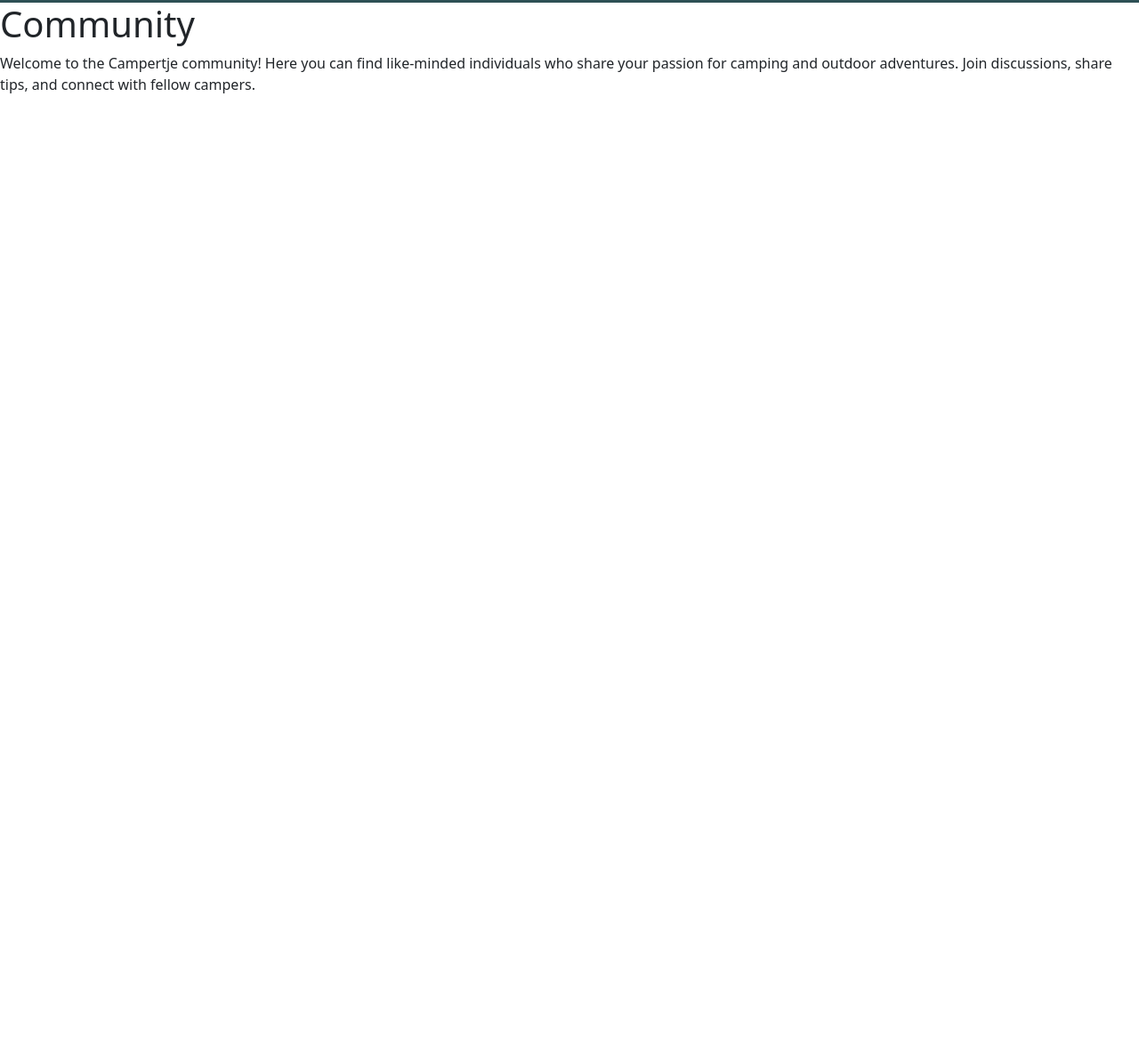
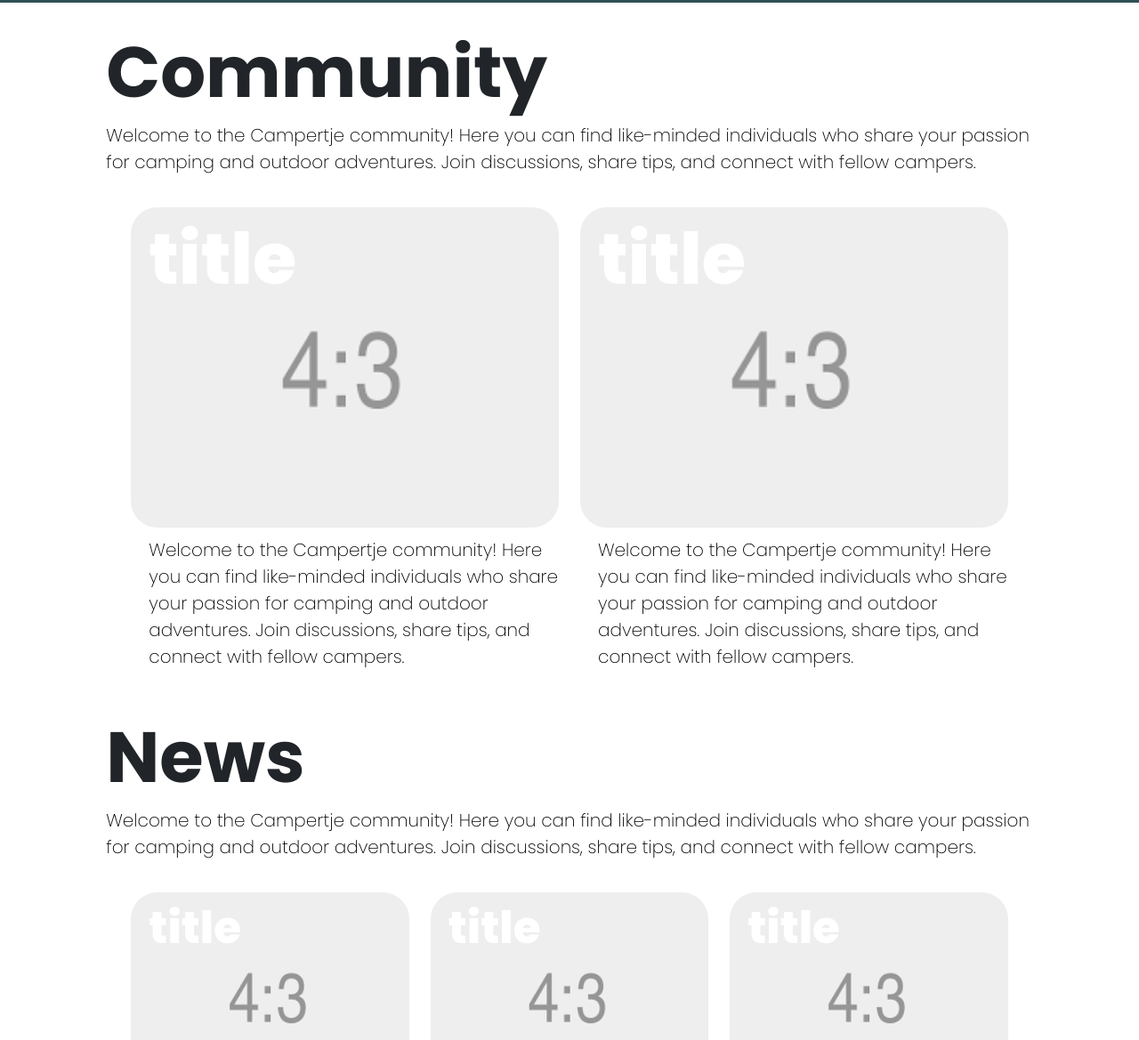
Before and after one commit to Robbydewijs/Campertje, a plain HTML site: page community.html in a window 1280 px wide. Shown: the part 81-1250 px from the top of the page at 89% size. Before the commit the page ends 800 px from the top, so only its background shows below. Drawn offline with nearby package versions, Linux system fonts and the light colour scheme.

Commit message:
added community tab

```diff
--- a/community.html
+++ b/community.html
@@ -44,10 +44,90 @@
         </div>
       </nav>
 
-    <div>
-      <h1>Community</h1>
+
+<!--content-->
+<!--big cards-->
+<div class="card-container">
+  <div class="top-text">
+    <h1>Community</h1>
+    <p>Welcome to the Campertje community! Here you can find like-minded individuals who share your passion for camping and outdoor adventures. Join discussions, share tips, and connect with fellow campers.</p>
+  </div>
+  <div class="row container-fluid align-items-center col-10 offset-1">
+    <div class="card-big col-md">
+      <h1>title</h1>
+      <img src="images/placeholder.png" class="card-img-top" alt="...">
       <p>Welcome to the Campertje community! Here you can find like-minded individuals who share your passion for camping and outdoor adventures. Join discussions, share tips, and connect with fellow campers.</p>
     </div>
+    <div class="card-big col-md">
+      <h1>title</h1>
+      <img src="images/placeholder.png" class="card-img-top" alt="...">
+      <p>Welcome to the Campertje community! Here you can find like-minded individuals who share your passion for camping and outdoor adventures. Join discussions, share tips, and connect with fellow campers.</p>
+    </div>
+  </div>
+  <br>
+  <div class="top-text">
+    <h1>News</h1>
+    <p>Welcome to the Campertje community! Here you can find like-minded individuals who share your passion for camping and outdoor adventures. Join discussions, share tips, and connect with fellow campers.</p>
+  </div>
+  <!--small cards-->
+  <div class="row container-fluid align-items-center col-10 offset-1">
+    <div class="card-mid col-md">
+      <h1>title</h1>
+      <img src="images/placeholder.png" class="card-img-top" alt="...">
+      <p>Welcome to the Campertje community!</p>
+    </div>
+    <div class="card-mid col-md">
+     <h1>title</h1>
+     <img src="images/placeholder.png" class="card-img-top" alt="...">
+      <p>Welcome to the Campertje community!</p>
+    </div>
+      <div class="card-mid col-md">
+     <h1>title</h1>
+     <img src="images/placeholder.png" class="card-img-top" alt="...">
+      <p>Welcome to the Campertje community!</p>
+    </div>
+  </div>
+  <br>
+  <div class="row container-fluid align-items-center col-10 offset-1">
+    <div class="card-mid col-md">
+      <h1>title</h1>
+      <img src="images/placeholder.png" class="card-img-top" alt="...">
+      <p>Welcome to the Campertje community!</p>
+    </div>
+    <div class="card-mid col-md">
+     <h1>title</h1>
+     <img src="images/placeholder.png" class="card-img-top" alt="...">
+      <p>Welcome to the Campertje community!</p>
+    </div>
+      <div class="card-mid col-md">
+     <h1>title</h1>
+     <img src="images/placeholder.png" class="card-img-top" alt="...">
+      <p>Welcome to the Campertje community!</p>
+    </div>
+  </div>
+  <br>
+  <div class="row container-fluid align-items-center col-10 offset-1">
+    <div class="card-mid col-md">
+      <h1>title</h1>
+      <img src="images/placeholder.png" class="card-img-top" alt="...">
+      <p>Welcome to the Campertje community!</p>
+    </div>
+    <div class="card-mid col-md">
+     <h1>title</h1>
+     <img src="images/placeholder.png" class="card-img-top" alt="...">
+      <p>Welcome to the Campertje community!</p>
+    </div>
+      <div class="card-mid col-md">
+     <h1>title</h1>
+     <img src="images/placeholder.png" class="card-img-top" alt="...">
+      <p>Welcome to the Campertje community!</p>
+    </div>
+  </div>
+</div>
+</div>
+
+
+
 
     <script src="https://cdn.jsdelivr.net/npm/bootstrap@5.3.3/dist/js/bootstrap.bundle.min.js" integrity="sha384-YvpcrYf0tY3lHB60NNkmXc5s9fDVZLESaAA55NDzOxhy9GkcIdslK1eN7N6jIeHz" crossorigin="anonymous"></script>
 
--- a/css/pages.css
+++ b/css/pages.css
@@ -0,0 +1,129 @@
+.row {
+    flex-wrap: wrap !important;
+  }
+
+
+.top-text {
+    font-family: "Poppins", sans-serif;
+    margin-left: 8%;
+    margin-right: 8%;
+    padding-bottom: 20px;
+    padding-top: 10px;
+}
+
+.top-text h1 {
+    font-weight: 700;
+    font-size: 80px;
+}
+.top-text p {
+    font-family: "Poppins", sans-serif;
+    font-weight: 200;
+    font-size: 20px;
+    color: #000000;
+}
+
+
+
+.card-big {
+    min-height: 50vh;
+    width: 50vh;
+
+    transition: 0.3s;
+
+
+}
+
+.card-big h1 {
+    font-family: "Poppins", sans-serif;
+    font-weight: 800;
+    font-style: bold;
+    font-size: 80px;
+    margin-left: 20px;
+    margin-top: 10px;
+    color: #fff;
+    position: absolute;
+}
+
+.card-big img {
+    border-radius: 30px;
+}
+
+.card-big:hover {
+    transform: scale(1.02);
+    transition: 0.3s;
+}
+
+.card-big p {
+    font-family: "Poppins", sans-serif;
+    font-weight: 200;
+    font-style: bold;
+    font-size: 20px;
+    margin-left: 20px;
+    margin-top: 10px;
+    color: #000000;
+
+}
+
+.card-container {
+    margin : 20px;
+    justify-content: center;
+    align-items: center;
+
+}
+
+.card-box-big {
+
+    max-height: 200vh;
+}
+
+.card-mid {
+    min-height: 30vh;
+    width: 30vh;
+    transition: 0.3s;
+}
+
+.card-mid h1 {
+    font-family: "Poppins", sans-serif;
+    font-weight: 800;
+    font-style: bold;
+    font-size: 50px;
+    margin-left: 20px;
+    margin-top: 10px;
+    color: #fff;
+    position: absolute;
+}
+
+.card-mid p {
+    font-family: "Poppins", sans-serif;
+    font-weight: 200;
+    font-style: bold;
+    font-size: 20px;
+    margin-left: 20px;
+    margin-top: 10px;
+    color: #000000;
+
+}
+
+.card-mid img {
+    border-radius: 30px;
+}
+
+.card-mid:hover {
+    transform: scale(1.02);
+    transition: 0.3s;
+}
+
+@media (max-width: 1250px) {
+    .card-big h1 {
+    font-weight: 600;
+    font-size: 50px;
+    }
+
+
+
+
+    .card-mid h1{
+    font-weight: 600;
+    font-size: 30px;
+    }
+}
```
Also changed, not shown: images/placeholder.png (added).
